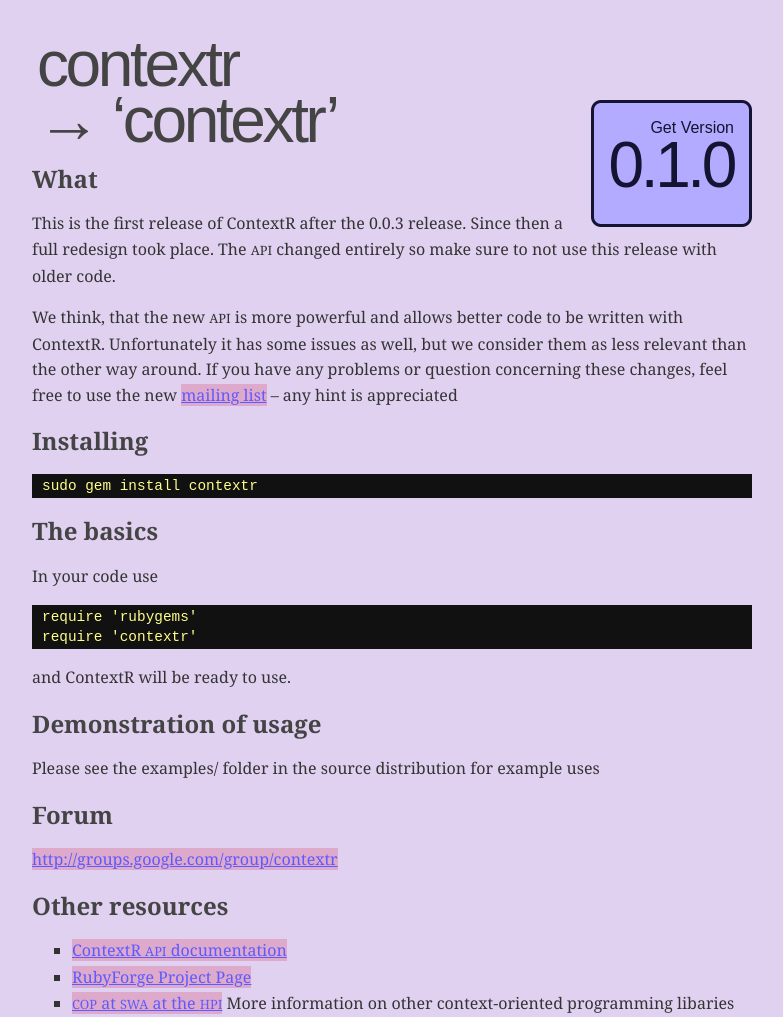
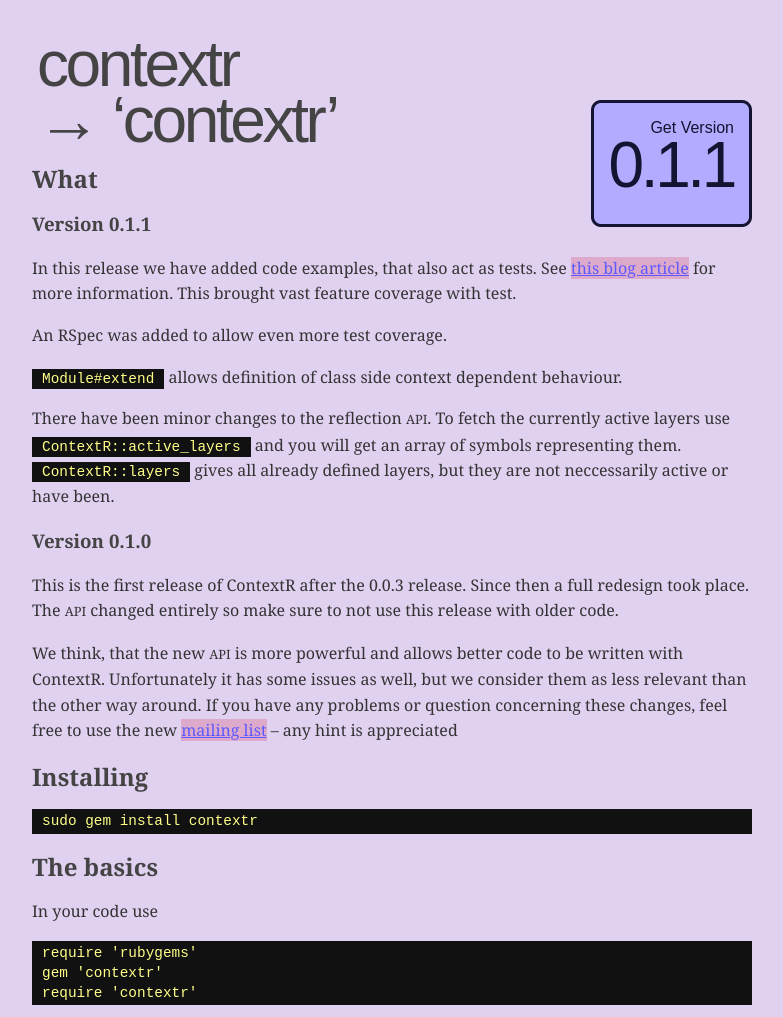
Before and after one commit to schmidt/contextr, a plain HTML site: page website/index.html in a window 1280 px wide. Shown: the top 1017 px of the page, without its empty margins (248-1031 px from the left). Drawn offline with Linux system fonts and the light colour scheme.

Commit message:
* updated website and history  * changed license to Ruby/GPL  * updated version number    * will be release-ready when code was documented
git-svn-id: svn+ssh://rubyforge.org/var/svn/contextr/trunk@57 b232672f-569e-4225-9534-19f781cde581

```diff
--- a/website/index.html
+++ b/website/index.html
@@ -33,12 +33,35 @@
     <h1>contextr</h1>
     <div id="version" class="clickable" onclick='document.location = "http://rubyforge.org/projects/contextr"; return false'>
       <p>Get Version</p>
-      <a href="http://rubyforge.org/projects/contextr" class="numbers">0.1.0</a>
+      <a href="http://rubyforge.org/projects/contextr" class="numbers">0.1.1</a>
     </div>
     <h1>&#x2192; &#8216;contextr&#8217;</h1>
 
 
 	<h2>What</h2>
+
+
+	<h3>Version 0.1.1</h3>
+
+
+	<p>In this release we have added code examples, that also act as tests. See <a href="http://www.contextr.org/2007/9/13/executable-code-in-usage-examples">this
+blog article</a>
+for more information. This brought vast feature coverage with test.</p>
+
+
+	<p>An RSpec was added to allow even more test coverage.</p>
+
+
+	<p><code>Module#extend</code> allows definition of class side context dependent behaviour.</p>
+
+
+	<p>There have been minor changes to the reflection <span class="caps">API</span>. To fetch the currently
+active layers use <code>ContextR::active_layers</code> and you will get an array of symbols
+representing them. <code>ContextR::layers</code> gives all already defined layers, but they
+are not neccessarily active or have been.</p>
+
+
+	<h3>Version 0.1.0</h3>
 
 
 	<p>This is the first release of ContextR after the 0.0.3 release. Since then a
@@ -65,6 +88,7 @@
 
 
 <pre syntax="ruby">require 'rubygems'
+gem 'contextr'
 require 'contextr'</pre>
 
 	<p>and ContextR will be ready to use.</p>
@@ -73,7 +97,9 @@
 	<h2>Demonstration of usage</h2>
 
 
-	<p>Please see the examples/ folder in the source distribution for example uses</p>
+	<p>Please see the <a href="http://contextr.rubyforge.org/svn/trunk/test/">test/</a> folder in
+the source distribution for example uses. It contains good example coverage of
+all the capabilities of ContextR.</p>
 
 
 	<h2>Forum</h2>
@@ -114,12 +140,17 @@
 
 	<p>Comments are welcome. Send an email to <a href="mailto:ruby@schmidtwisser.de">Gregor Schmidt</a>.</p>
     <p class="coda">
-      7th September 2007<br>
+      15th September 2007<br>
       Theme extended from <a href="http://rb2js.rubyforge.org/">Paul Battley</a>
     </p>
 </div>
 
-<!-- insert site tracking codes here, like Google Urchin -->
+<script src="http://www.google-analytics.com/urchin.js" type="text/javascript">
+</script>
+<script type="text/javascript">
+  _uacct = "UA-510991-4";
+  urchinTracker();
+</script>
 
 </body>
 </html>
```
Also changed, not shown: COPYING.txt (added), History.txt, LICENSE.txt (added), License.txt (deleted), Manifest.txt, website/index.txt, 3 other files.
